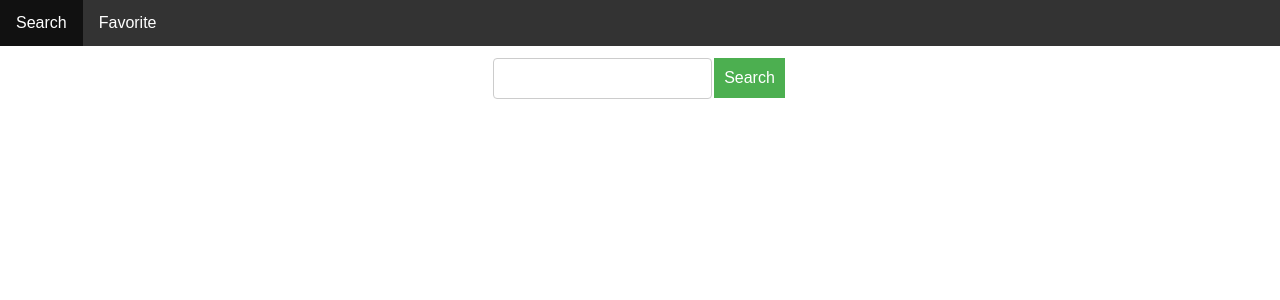
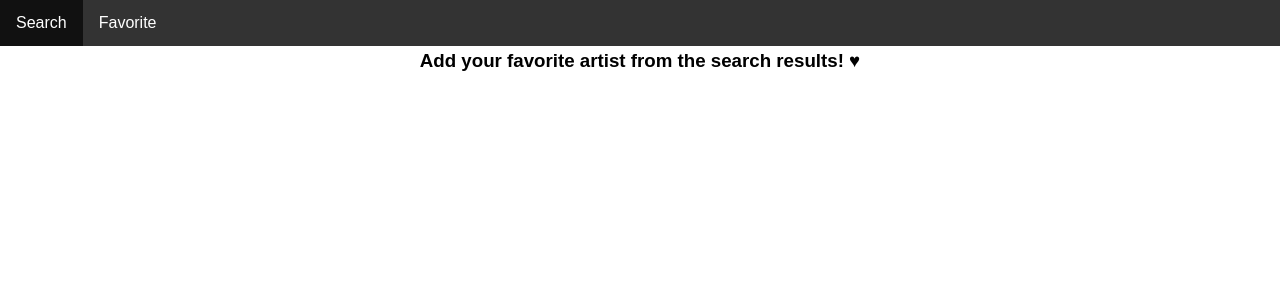
Before and after one commit to Mourgolikos/react-workshop, a React (Create React App) app in the folder spotify-app/: page /favorite in a window 1280 px wide. Shown: the top 300 px of the page. Built offline with nearby package versions, Linux system fonts and the light colour scheme.

Commit message:
Display favorite artists on favorite route

```diff
--- a/spotify-app/src/App.js
+++ b/spotify-app/src/App.js
@@ -5,6 +5,7 @@ import {
   Link
 } from 'react-router-dom'
 import Home from './home';
+import Favorite from './favorite';
 import './index.css';
 
 class App extends Component {
@@ -93,6 +94,7 @@ class App extends Component {
 
           <div className='main'>
             <Route
+              exact
               path='/'
               render={() => {
                 return <Home
@@ -104,6 +106,15 @@ class App extends Component {
                 }
               }
             />
+            <Route
+              path='/favorite'
+              render={() => {
+                return <Favorite
+                  onSelectArtist={this.onSelectArtist}
+                  artists={favorite}
+                />
+              }}
+            />
           </div>
         </div>
       </Router>
--- /dev/null
+++ b/spotify-app/src/favorite.js
@@ -0,0 +1,18 @@
+import React from 'react';
+import Artists from './artists';
+
+const Favorite = ({artists, onSelectArtist}) => {
+  return (
+    <div>
+      {artists.length > 0
+        ? <Artists
+            artists={artists}
+            onSelectArtist={onSelectArtist}
+          />
+        : <h3>Add your favorite artist from the search results! &hearts;</h3>
+      }
+    </div>
+  );
+}
+
+export default Favorite;
```
